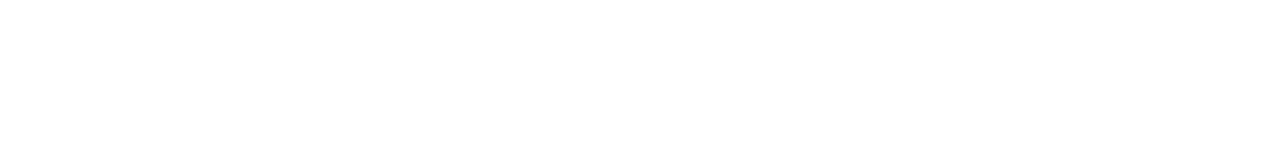
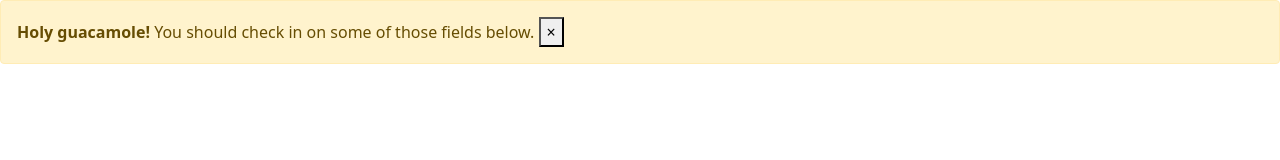
Before and after one commit to domingossantos/websocket_test, a website: page webclient.html in a window 1280 px wide. Drawn offline with nearby package versions, Linux system fonts and the light colour scheme.

Commit message:
evolucao

```diff
--- a/app-ws.js
+++ b/app-ws.js
@@ -30,7 +30,7 @@ function messages_queue() {
         //process the message
         this.clients.forEach(client => {
             if (client.readyState === WebSocket.OPEN) {
-                console.log(JSON.stringify(client.id));
+                //console.log(JSON.stringify(client.));
                 client.send(message.content.toString());
                 console.log("processing " + message.content.toString());
             }
--- a/webclient.html
+++ b/webclient.html
@@ -3,12 +3,19 @@
 <head>
     <meta charset="UTF-8">
     <title>Title</title>
-<!--    <link href="https://cdn.jsdelivr.net/npm/bootstrap@5.0.2/dist/css/bootstrap.min.css" rel="stylesheet" integrity="sha384-EVSTQN3/azprG1Anm3QDgpJLIm9Nao0Yz1ztcQTwFspd3yD65VohhpuuCOmLASjC" crossorigin="anonymous">-->
+    <link href="https://cdn.jsdelivr.net/npm/bootstrap@5.0.2/dist/css/bootstrap.min.css" rel="stylesheet" integrity="sha384-EVSTQN3/azprG1Anm3QDgpJLIm9Nao0Yz1ztcQTwFspd3yD65VohhpuuCOmLASjC" crossorigin="anonymous">
 </head>
 <body>
-    <div id="message"></div>
+    <div class="alert alert-warning alert-dismissible fade show" role="alert">
+        <strong>Holy guacamole!</strong> You should check in on some of those fields below.
+        <button type="button" class="close" data-dismiss="alert" aria-label="Close">
+          <span aria-hidden="true">&times;</span>
+        </button>
+        <div id="message"></div>
+      </div>
+
 </body>
-<!--<script src="https://cdn.jsdelivr.net/npm/bootstrap@5.0.2/dist/js/bootstrap.bundle.min.js" integrity="sha384-MrcW6ZMFYlzcLA8Nl+NtUVF0sA7MsXsP1UyJoMp4YLEuNSfAP+JcXn/tWtIaxVXM" crossorigin="anonymous"></script>-->
+<script src="https://cdn.jsdelivr.net/npm/bootstrap@5.0.2/dist/js/bootstrap.bundle.min.js" integrity="sha384-MrcW6ZMFYlzcLA8Nl+NtUVF0sA7MsXsP1UyJoMp4YLEuNSfAP+JcXn/tWtIaxVXM" crossorigin="anonymous"></script>
 <script>
     var wsc = new WebSocket('ws://localhost:3000/?token=123','protocolOne');
     wsc.onopen = function (){
```
